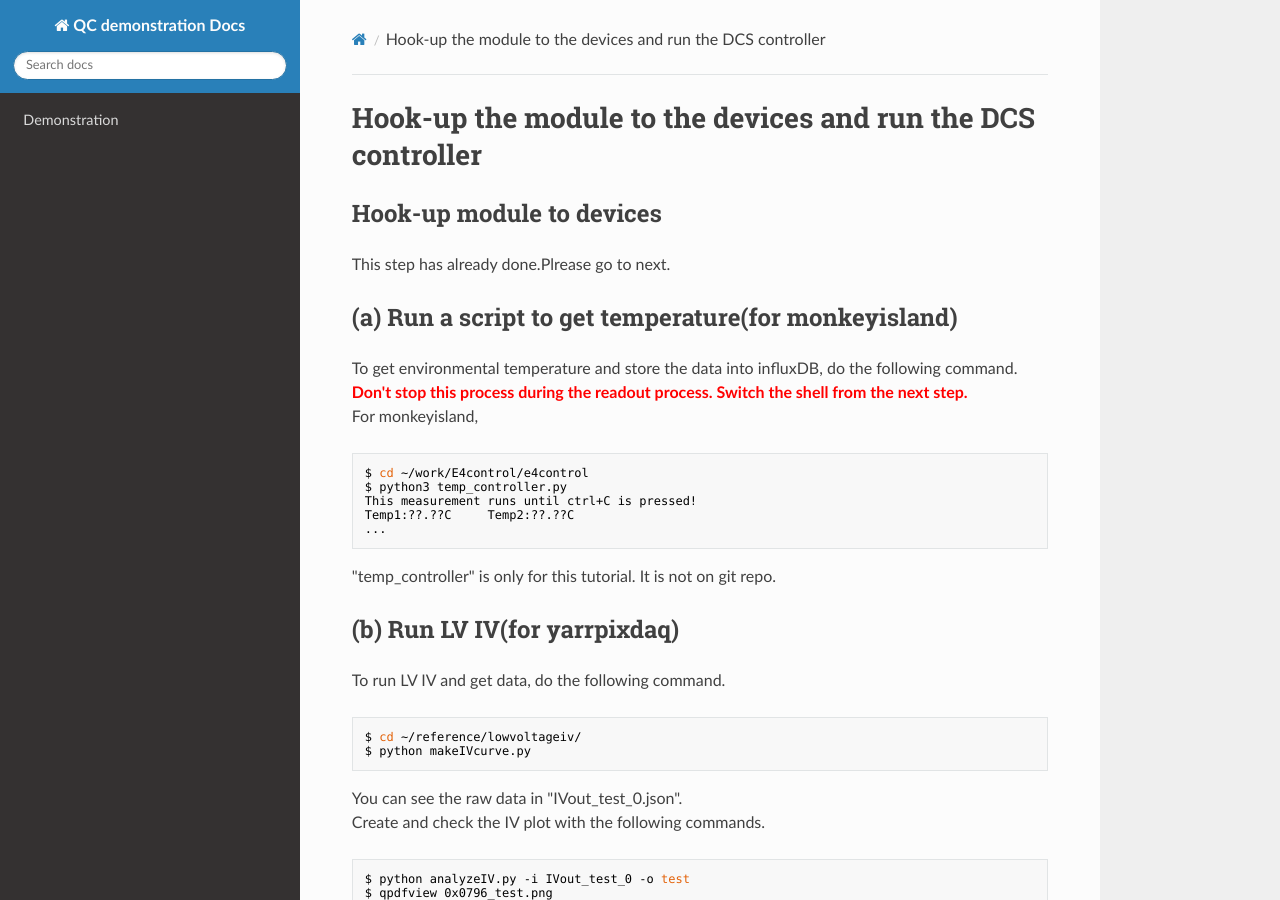
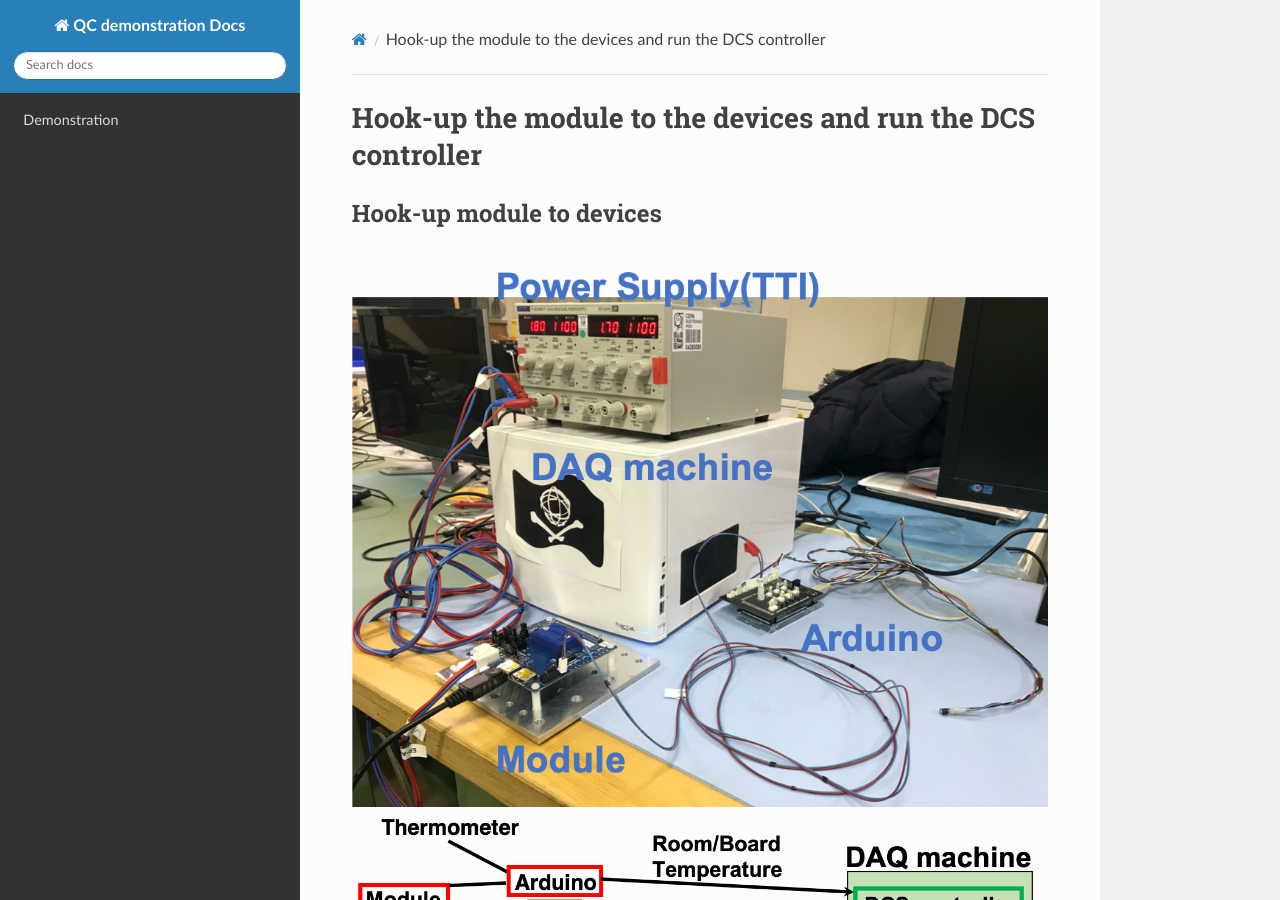
Before and after one commit to jlab-hep/qc-demonstration, an MkDocs documentation site: the page built from docs/database_demonstration_run_dcs.md, in a window 1280 px wide and 900 px high. Built offline with MkDocs 1.6.1, drawn with Linux system fonts in a browser that asks for light colours; nearby versions of some CDN libraries; old or Windows-style settings are respelled for this version of MkDocs.

Commit message:
added DCS picture

```diff
--- a/docs/database_demonstration_run_dcs.md
+++ b/docs/database_demonstration_run_dcs.md
@@ -1,7 +1,8 @@
 # Hook-up the module to the devices and run the DCS controller
 
 ## Hook-up module to devices
-This step has already done.Plrease go to next.
+![DCS system](images/demo_hook_up.png)
+![DCS system](images/demo_DCS_structure.png)
 
 ## (a) Run a script to get temperature(for monkeyisland)
 To get environmental temperature and store the data into influxDB, do the following command.<br>
```
Also changed, not shown: docs/images/database_retreive_config.png, docs/images/demo_DCS_structure.png (added), docs/images/demo_hook_up.png (added).
